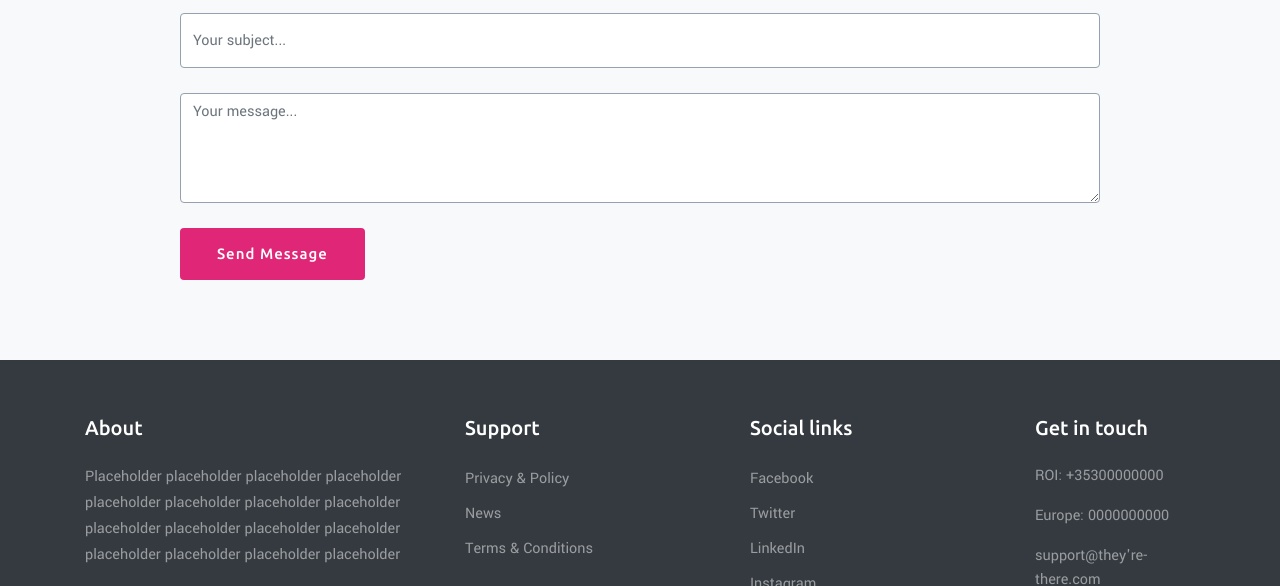
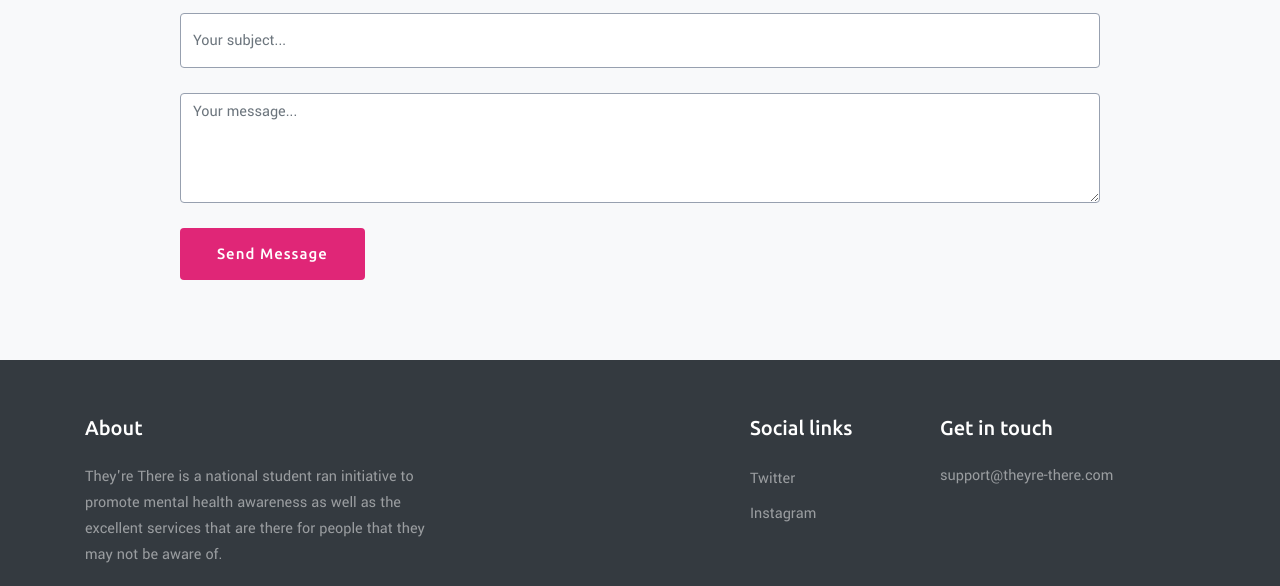
Before and after one commit to senroche/Theyre-There, a plain HTML site: page contact.html in a window 1280 px wide. Shown: the part 421-1007 px from the top of the page. Drawn offline with Linux system fonts and the light colour scheme; a script that the page names is missing.

Commit message:
Further fixes

```diff
--- a/contact.html
+++ b/contact.html
@@ -148,60 +148,44 @@
         <!-- contact end -->
 
 
-        <!-- Footer -->
+         <!-- Footer -->
         <section class="bg-dark footer pt-2" id="contact">
             <div class="container">
                 <div class="row pt-5">
                     <div class="col-lg-4">
                         <h5 class="text-white footer-title ">About</h5>
                         <div class="mt-4">
-                            <p class="footer-desc">Placeholder placeholder placeholder placeholder placeholder placeholder placeholder placeholder placeholder placeholder placeholder placeholder placeholder placeholder placeholder placeholder</p>
+                            <p class="footer-desc">They're There is a national student ran initiative to promote mental health awareness as well as the excellent services that are there for people that they may not be aware of.</p>
                         </div>
                         <div class="mt-4">
                             <ul class="list-unstyled text-white footer-social list-inline">
-                                <li class="list-inline-item"><a href="#"><i class="mdi mdi-facebook facebook"></i></a></li>
-                                <li class="list-inline-item"><a href="#"><i class="mdi mdi-instagram instagram"></i></a></li>
-                                <li class="list-inline-item"><a href="#"><i class="mdi mdi-twitter twitter"></i></a></li>
-                                <li class="list-inline-item"><a href="#"><i class="mdi mdi-linkedin linkedin"></i></a></li>
+                                <li class="list-inline-item"><a href="https://www.instagram.com/theyrethere1/"><i class="mdi mdi-instagram instagram"></i></a></li>
+                                <li class="list-inline-item"><a href="https://twitter.com/hashtag/TheyreThere?src=hash#"><i class="mdi mdi-twitter twitter"></i></a></li>
                             </ul>
                         </div>
                     </div>
                     <div class="col-lg-3">
-                        <h5 class="text-white footer-title">Support</h5>
+                    </div>
+
+                    <div class="col-lg-2">
+                        <h5 class="text-white footer-title">Social links</h5>
                         <div class="mt-4">
-                            <ul class="list-unstyled text-white footer-list">
-                                <li><a href="#">Privacy & Policy</a></li>
-                                <li><a href="#">News</a></li>
-                                <li><a href="#">Terms & Conditions</a></li>
+                            <ul class="list-unstyled footer-list">
+                                <li><a href="https://twitter.com/hashtag/TheyreThere?src=hash">Twitter</a></li>
+                                <li><a href="https://www.instagram.com/theyrethere1/">Instagram</a></li>
                             </ul>
                         </div>
                     </div>
                     <div class="col-lg-3">
-                        <h5 class="text-white footer-title">Social links</h5>
-                        <div class="mt-4">
-                            <ul class="list-unstyled footer-list">
-                                <li><a href="#">Facebook</a></li>
-                                <li><a href="#">Twitter</a></li>
-                                <li><a href="#">LinkedIn</a></li>
-                                <li><a href="#">Instagram</a></li>
-                            </ul>
-                        </div>
-                    </div>
-                    <div class="col-lg-2">
                         <h5 class="text-white footer-title">Get in touch</h5>
                         <div class="mt-4">
-                            <p>ROI: +35300000000</p>
-                            <p>Europe: 0000000000</p>
-                            <p>support@they're-there.com</p>
+                            <p>support@theyre-there.com</p>
                         </div>
                     </div>
                 </div>
                 <div class="footer-border"></div>
                 <div class="row pb-4">
                     <div class="col-lg-12">
-                        <div class="float-right pull-none">
-                            <p class="mb-0">©bzync 2018 - All Right Reserved</p>
-                        </div>
                         <div class="float-left pull-none">
                             <p class="footer-terms">Web Design by Sean Roche.</p>
                         </div>
```
Also changed, not shown: about.html (+1 -1 lines), minute.html (+11 -10 lines).
